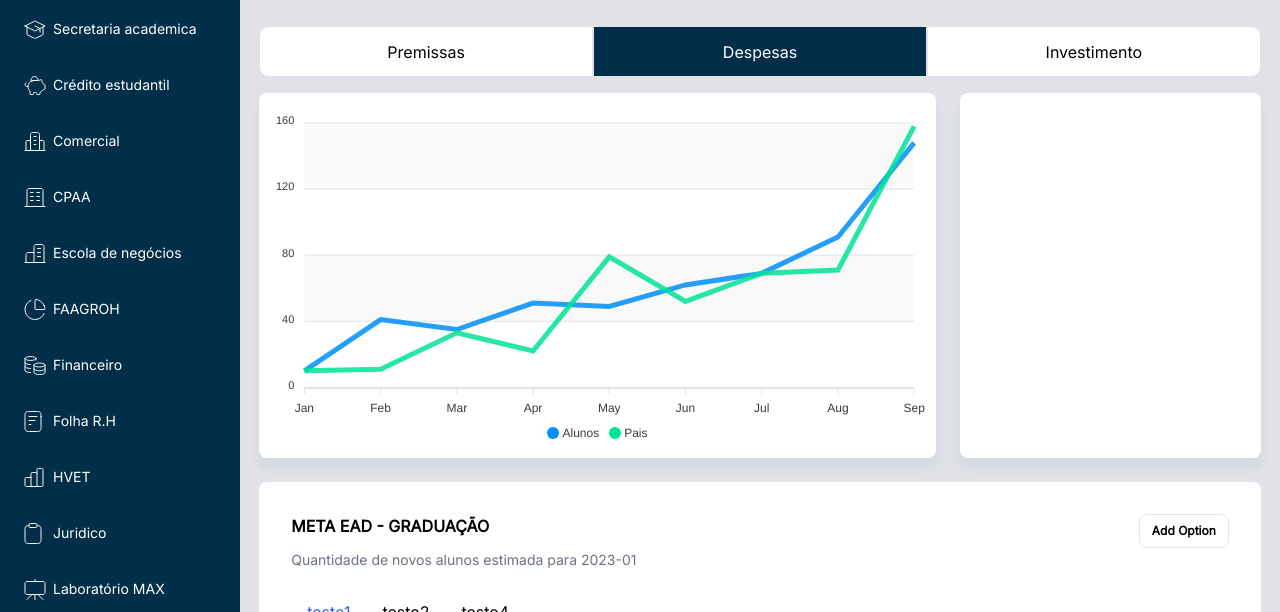
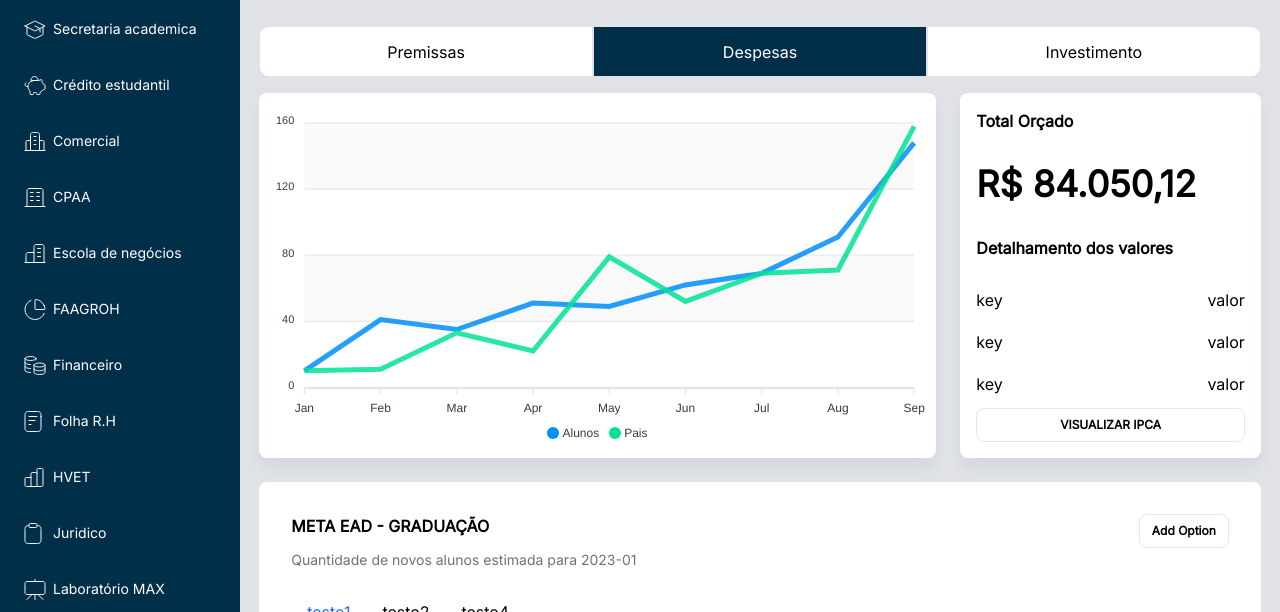
Before and after one commit to TutorFx/Unieduk-Components, a website: page src/layout/comercial-despesas.html in a window 1280 px wide. Shown: the part 188-800 px from the top of the page. Drawn offline with nearby package versions, Linux system fonts and the light colour scheme.

Commit message:
Sidegraph IPCA slot

```diff
--- a/src/layout/comercial-despesas.html
+++ b/src/layout/comercial-despesas.html
@@ -68,7 +68,21 @@
               <div id="chart"></div>
             </div>
             <div class="orc">
-
+              <div class="head">
+                <h4>Total Orçado</h4>
+                <h2>R$ 84.050,12</h2>
+                <h5>Detalhamento dos valores</h5>
+              </div>
+              <div class="body">
+                <ul>
+                  <li v-for="i in 3"><span>key</span><span>valor</span></li>
+                </ul>
+                <div>
+                  <div class="btn-block">
+                    VISUALIZAR IPCA
+                  </div>
+                </div>
+              </div>
             </div>
           </div>
 
--- a/src/scss/_global.scss
+++ b/src/scss/_global.scss
@@ -51,3 +51,5 @@ $breakpoints: (
   --color-gray-5: #e0e0e0;
   --color-gray-6: #f5f5f4;
 }
+
+@import "./molecules/button"
--- a/src/scss/comercial.scss
+++ b/src/scss/comercial.scss
@@ -1,5 +1,3 @@
-@import "_global";
-
 body {
   background-color: #e0e2e7;
   max-height: 100vh;
@@ -90,12 +88,15 @@ body {
 .cards {
   display: flex;
   flex-flow: row wrap;
+
   @include bp("md") {
     display: grid;
     grid-template-columns: auto auto auto;
   }
+
   margin-bottom: 1rem;
   gap: 1rem;
+
   .card {
     padding: 2rem;
     background-color: #fff;
@@ -105,11 +106,13 @@ body {
     @include bp("md") {
       width: inherit;
     }
+
     width: 100%;
     gap: 1rem;
     margin-top: auto;
 
     .value {
+
       //styleName: Heading 3;
       svg {
         font-family: Inter;
@@ -156,6 +159,7 @@ body {
   padding: 2rem;
   background: #ffffff;
   border-radius: 8px;
+
   .disabled-color {
     font-family: "Inter";
     font-style: normal;
@@ -165,9 +169,11 @@ body {
 
     color: #6b7280;
   }
+
   .top-bar {
     display: flex;
     justify-content: space-between;
+
     span {
       //styleName: Inter/large semibold;
       font-family: Inter;
@@ -177,6 +183,7 @@ body {
       letter-spacing: 0em;
       text-align: left;
     }
+
     a {
       border-radius: 8px;
       padding: 6px 12px 6px 12px;
@@ -202,22 +209,100 @@ body {
 
 // despesas
 
-.graph-e-orc{
+.graph-e-orc {
   display: grid;
   grid-template-columns: 1fr 30%;
   grid-template-areas: 'graph orc';
   gap: 1.5rem;
   margin-bottom: 1.5rem;
-  .graph, .orc{
+
+  .graph,
+  .orc {
     border-radius: 8px;
     box-shadow: 0px 10px 13px rgba(17, 38, 146, 0.05);
   }
-  .graph{
+
+  .graph {
     grid-area: graph;
     background-color: #fff;
   }
-  .orc{
+
+  .orc {
     grid-area: orc;
     background-color: #fff;
+
+    display: grid;
+    grid-template-areas:  'head'
+                          'body';
+    grid-template-rows: 50%;
+
+    div.head {
+      grid-area: head;
+
+      h4 {
+        //styleName: Body text - Bold;
+        font-family: Inter;
+        font-size: 16px;
+        font-weight: 700;
+        line-height: 24px;
+        letter-spacing: 0em;
+        text-align: left;
+      }
+
+      h2 {
+        //styleName: Heading 3;
+        font-family: Inter;
+        font-size: 36px;
+        font-weight: 700;
+        line-height: 44px;
+        letter-spacing: 0em;
+        text-align: left;
+      }
+
+      h5 {
+        //styleName: Inter/large semibold;
+        font-family: Inter;
+        font-size: 16px;
+        font-weight: 600;
+        line-height: 24px;
+        letter-spacing: 0em;
+        text-align: left;
+      }
+
+      display: flex;
+      flex-flow:column;
+      padding: 1rem;
+      justify-content: space-between;
+    }
+
+    div.body {
+      grid-area: body;
+      padding: 1rem;
+
+      display: grid;
+      grid-template-areas:'lista'
+                          'buttonBlock';
+      grid-template-rows: 1fr auto;
+
+      gap: 1rem;
+
+      ul{
+        grid-area: lista;
+        display: flex;
+        flex-flow: column;
+        justify-content: space-between;
+        li{
+          &::before{
+            display: none;
+          }
+          display: flex;
+          justify-content: space-between;
+        }
+      }
+
+      div{
+        grid-area: buttonBlock;
+      }
+    }
   }
 }
--- /dev/null
+++ b/src/scss/molecules/_button.scss
@@ -0,0 +1,25 @@
+@mixin button {
+    display: flex;
+    border-radius: 8px;
+    padding: 6px 12px 6px 12px;
+    border: 1px solid #E5E7EB;
+
+    //styleName: Inter/small semibold;
+    font-family: Inter;
+    font-size: 12px;
+    font-weight: 600;
+    line-height: 20px;
+    letter-spacing: 0em;
+    text-align: left;
+
+}
+
+.btn {
+    @include button;
+}
+
+.btn-block {
+    @include button;
+    display: block;
+    text-align: center;
+}
```
Also changed, not shown: src/css/comercial.css, src/css/login.css, src/css/styles.css.
